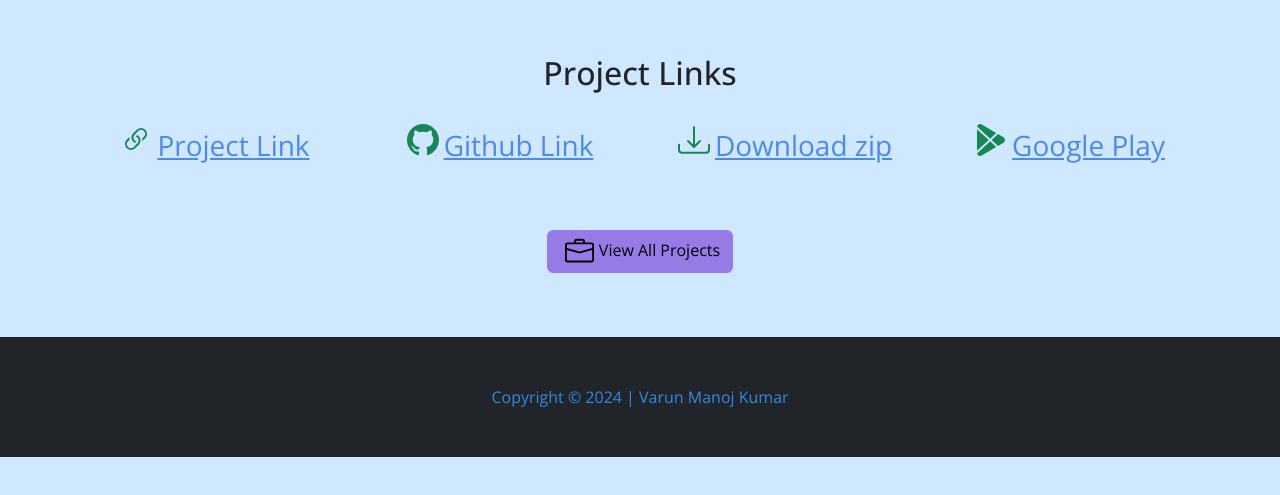
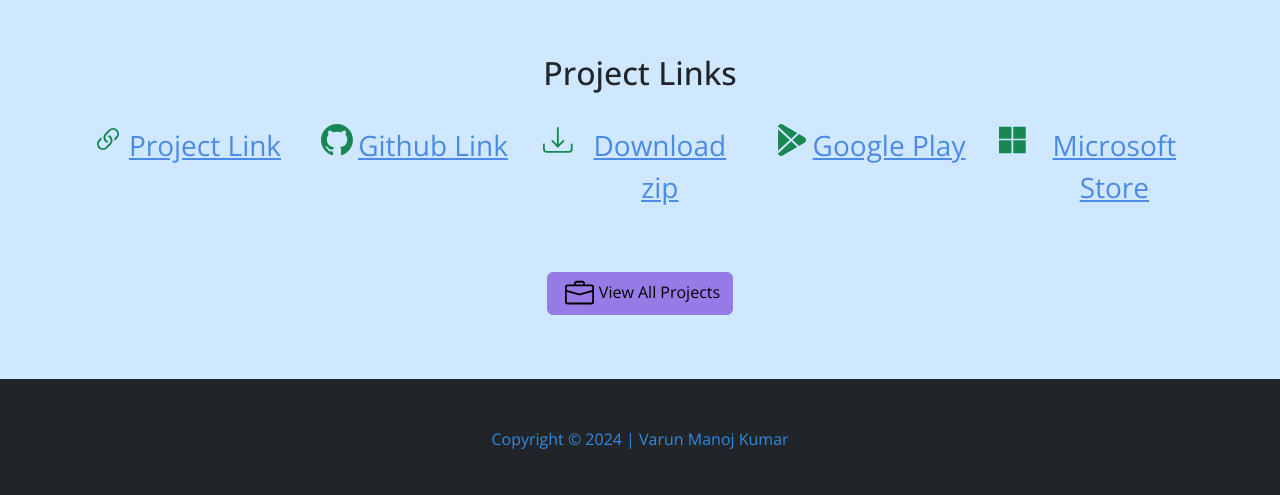
Before and after one commit to Varunmanoj/Varun-Manoj-Kumar-Portfolio-Website-, a plain HTML site: page Projects/Us-Time-Converter.html in a window 1280 px wide. Shown: the part 1639-2134 px from the top of the page. Before the commit the page ends 2096 px from the top, so only its background shows below. Drawn offline with nearby package versions, Linux system fonts and the light colour scheme; a web font is replaced by a local one.

Commit message:
Added Microsoft  store link

```diff
--- a/Projects/Us-Time-Converter.html
+++ b/Projects/Us-Time-Converter.html
@@ -226,6 +226,13 @@
                                     <p class="fs-3">Google Play</p>
                                 </a></div>
                         </div>
+                        <div class="col">
+                            <div class="text-center d-flex flex-column align-items-center"><a class="focus-ring d-flex flex-row" target="_blank" rel="external" href="https://apps.microsoft.com/detail/9NHDR5PNN3LV"><svg xmlns="http://www.w3.org/2000/svg" width="1em" height="1em" fill="currentColor" viewBox="0 0 16 16" class="bi bi-microsoft fs-2 text-success button-icon">
+                                        <path d="M7.462 0H0v7.19h7.462zM16 0H8.538v7.19H16zM7.462 8.211H0V16h7.462zm8.538 0H8.538V16H16z"></path>
+                                    </svg>
+                                    <p class="fs-3">Microsoft Store</p>
+                                </a></div>
+                        </div>
                     </div>
                 </section>
             </div><!-- End: Project -->
```
